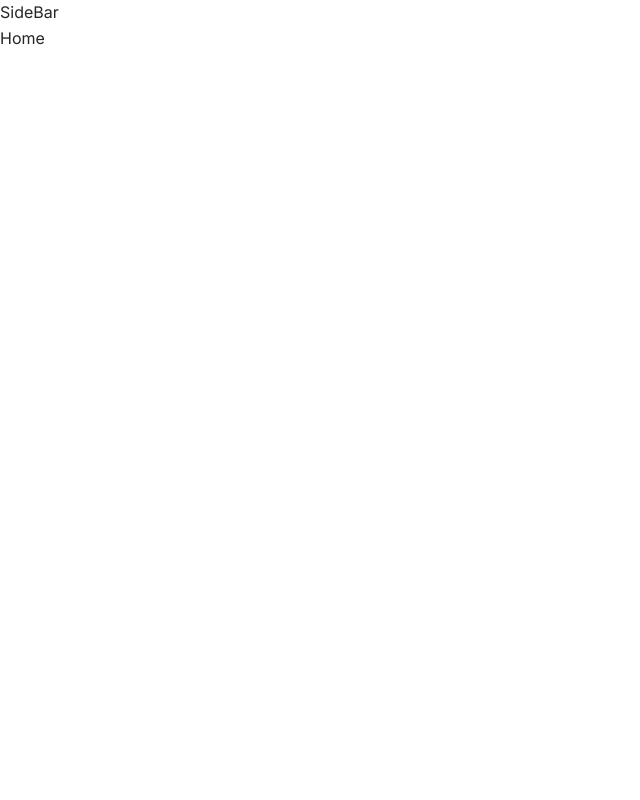
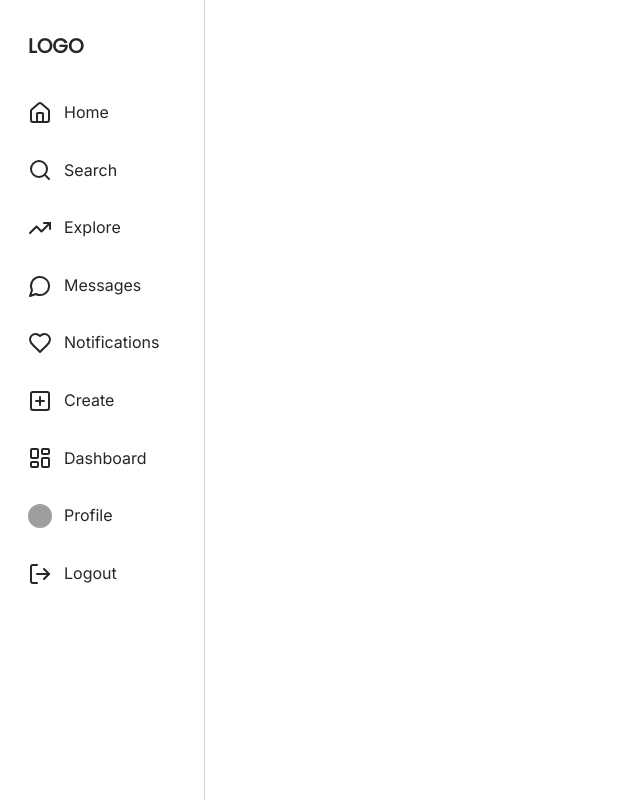
Before and after one commit to Himanshu8825/Instragram-Clone, a React (Vite) app in the folder frontend/: page / in a window 1280 px wide. Shown: the whole page, without its empty margins (0-640 px from the left). Built offline with nearby package versions, Linux system fonts and the light colour scheme; no server answers; grey boxes are pictures that could not be loaded.

Commit message:
Side Bar or Logout Done

```diff
--- a/frontend/package.json
+++ b/frontend/package.json
@@ -13,6 +13,7 @@
     "@fontsource/inter": "^5.1.1",
     "@fontsource/poppins": "^5.1.1",
     "@fontsource/roboto": "^5.1.1",
+    "@radix-ui/react-avatar": "^1.1.3",
     "@radix-ui/react-label": "^2.1.1",
     "@radix-ui/react-slot": "^1.1.1",
     "@radix-ui/react-toast": "^1.2.4",
--- a/frontend/src/components/Authentication/Login.jsx
+++ b/frontend/src/components/Authentication/Login.jsx
@@ -32,6 +32,7 @@
         },
         withCredentials: true,
       });
+      //   console.log(res);
 
       if (res.status === 200) {
         navigate('/');
@@ -93,7 +94,7 @@
         </div>
         <Button
           type="submit"
-          className={`bg-insta-primary text-white h-8 hover:bg-insta-hoverPrimary rounded-md mt-4 ${
+          className={`bg-insta-primary text-white h-8 hover:bg-insta-hoverPrimar rounded-md mt-4 ${
             loading ? 'cursor-not-allowed  bg-green-500' : ''
           }`}
         >
--- a/frontend/src/components/Layout/MainLayout.jsx
+++ b/frontend/src/components/Layout/MainLayout.jsx
@@ -1,11 +1,60 @@
-import { Outlet } from 'react-router-dom';
+import { useToast } from '@/hooks/use-toast';
+import { sidebarItems } from '@/utils/constan';
+import axios from 'axios';
+import { useNavigate } from 'react-router-dom';
 
 const MainLayout = () => {
+  const navigate = useNavigate();
+  const { toast } = useToast();
+  const API_BASE_URL = import.meta.env.VITE_API_URL;
+
+  const handleLogout = async () => {
+    try {
+      const res = await axios.get(`${API_BASE_URL}/users/logout`, {
+        withCredentials: true,
+      });
+      console.log(res);
+
+      if (res.status === 200) {
+        navigate('/login');
+        toast({
+          title: res?.data?.message,
+          variant: 'success',
+        });
+      }
+    } catch (error) {
+      console.log(error?.response?.data?.message);
+      toast({
+        title: error?.response?.data?.message,
+        variant: 'destructive',
+      });
+    }
+  };
+
+  const sideHandler = (item) => {
+    if (item.text === 'Logout') {
+      handleLogout();
+    }
+  };
+
   return (
-    <div>
-      SideBar
-      <div>
-        <Outlet />
+    <div className="fixed top-0 z-10 left-0 px-4 border-r border-gray-300 w-[16%] h-screen">
+      <div className="flex flex-col">
+        <h1 className="my-8 pl-3 font-bold text-xl">LOGO</h1>
+        <div className="flex flex-col gap-4">
+          {sidebarItems.map((item, index) => {
+            return (
+              <div
+                key={index}
+                className="flex items-center gap-3 relative cursor-pointer rounded-lg px-3 py-2 hover:bg-gray-200 transition-all duration-300 ease-in-out"
+                onClick={() => sideHandler(item)}
+              >
+                {item.icon}
+                <span>{item.text}</span>
+              </div>
+            );
+          })}
+        </div>
       </div>
     </div>
   );
--- /dev/null
+++ b/frontend/src/components/ui/avatar.jsx
@@ -0,0 +1,33 @@
+import * as React from "react"
+import * as AvatarPrimitive from "@radix-ui/react-avatar"
+
+import { cn } from "@/lib/utils"
+
+const Avatar = React.forwardRef(({ className, ...props }, ref) => (
+  <AvatarPrimitive.Root
+    ref={ref}
+    className={cn("relative flex h-10 w-10 shrink-0 overflow-hidden rounded-full", className)}
+    {...props} />
+))
+Avatar.displayName = AvatarPrimitive.Root.displayName
+
+const AvatarImage = React.forwardRef(({ className, ...props }, ref) => (
+  <AvatarPrimitive.Image
+    ref={ref}
+    className={cn("aspect-square h-full w-full", className)}
+    {...props} />
+))
+AvatarImage.displayName = AvatarPrimitive.Image.displayName
+
+const AvatarFallback = React.forwardRef(({ className, ...props }, ref) => (
+  <AvatarPrimitive.Fallback
+    ref={ref}
+    className={cn(
+      "flex h-full w-full items-center justify-center rounded-full bg-muted",
+      className
+    )}
+    {...props} />
+))
+AvatarFallback.displayName = AvatarPrimitive.Fallback.displayName
+
+export { Avatar, AvatarImage, AvatarFallback }
--- /dev/null
+++ b/frontend/src/utils/constan.jsx
@@ -0,0 +1,31 @@
+import { Avatar, AvatarFallback, AvatarImage } from '@/components/ui/avatar';
+import {
+  Heart,
+  Home,
+  LayoutDashboardIcon,
+  LogOut,
+  MessageCircle,
+  PlusSquare,
+  Search,
+  TrendingUp,
+} from 'lucide-react';
+
+export const sidebarItems = [
+  { icon: <Home />, text: 'Home' },
+  { icon: <Search />, text: 'Search' },
+  { icon: <TrendingUp />, text: 'Explore' },
+  { icon: <MessageCircle />, text: 'Messages' },
+  { icon: <Heart />, text: 'Notifications' },
+  { icon: <PlusSquare />, text: 'Create' },
+  {icon: <LayoutDashboardIcon/> , text: 'Dashboard' },
+    {
+      icon: (
+        <Avatar className="w-6 h-6">
+          <AvatarImage src="https://github.com/shadcn.png" alt="@shadcn" />
+          <AvatarFallback>CN</AvatarFallback>
+        </Avatar>
+      ),
+      text: 'Profile',
+    },
+  { icon: <LogOut />, text: 'Logout' },
+];
```
Also changed, not shown: 1 other file (tests, documents, lock files or other folders).
